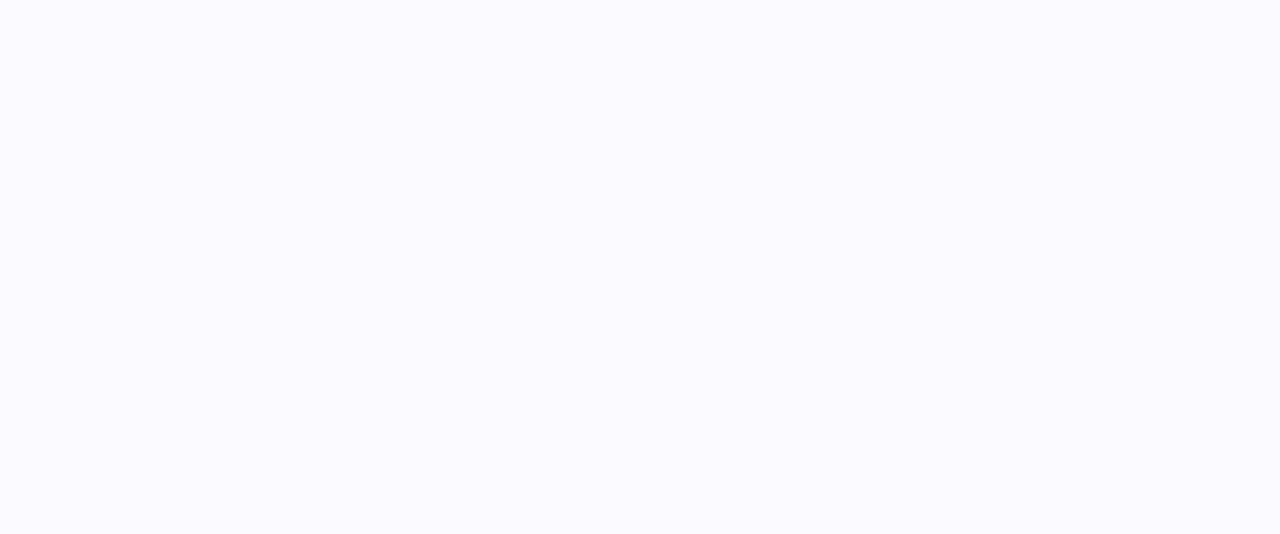
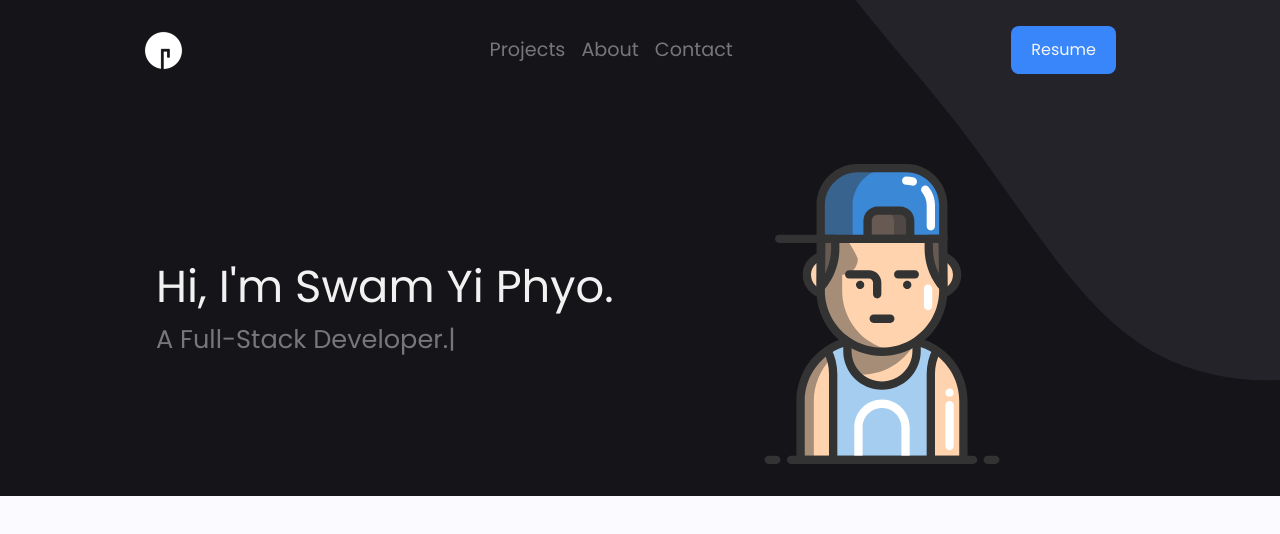
Before and after one commit to fisheeesh/portfolio_v1, a React (Vite) app: page / in a window 1280 px wide. Shown: the top 534 px of the page. Built offline with nearby package versions, Linux system fonts and the light colour scheme.

Commit message:
hero section completed

```diff
--- a/package.json
+++ b/package.json
@@ -16,6 +16,7 @@
     "@tailwindcss/vite": "^4.1.5",
     "framer-motion": "^12.10.0",
     "react": "^19.0.0",
+    "react-animate-on-scroll": "^2.1.9",
     "react-dom": "^19.0.0",
     "react-icons": "^5.5.0",
     "react-router-dom": "^7.5.3",
--- a/src/components/DropDown/DropDown.jsx
+++ b/src/components/DropDown/DropDown.jsx
@@ -13,7 +13,7 @@ function Dropdown({ isOpen, toggle }) {
                 onClick={toggle}
             />
 
-            <div className="flex flex-col items-center justify-center mt-[2rem] space-y-8">
+            <div className="flex flex-col items-center justify-center space-y-8">
                 <ScrollLink
                     to="projects"
                     className="text-white text-[1.7rem] cursor-pointer hover:text-gray-400"
--- a/src/components/Header/Header.jsx
+++ b/src/components/Header/Header.jsx
@@ -0,0 +1,40 @@
+import { Link as ScrollLink } from "react-scroll";
+import { FaBars } from "react-icons/fa";
+
+export default function Header({ toggle }) {
+    return (
+        <div className='Container p-0'>
+            <nav className='bg-transparent h-[100px] flex items-center justify-between z-[10]'>
+                <div>
+                    <img
+                        className='w-[47px] h-[47px]'
+                        src="/logo.png"
+                        alt="logo"
+                    />
+                </div>
+                <div className="flex items-center -mr-6 space-x-[1rem] max-md:hidden">
+                    <ScrollLink to="projects" className="text-[#777779] flex text-[1.2rem] items-center h-full cursor-pointer hover:text-[#f6f6f6]">
+                        Projects
+                    </ScrollLink>
+                    <ScrollLink to="about" className="text-[#777779] flex text-[1.2rem] items-center h-full cursor-pointer hover:text-[#f6f6f6]">
+                        About
+                    </ScrollLink>
+                    <ScrollLink to="contact" className="text-[#777779] flex text-[1.2rem] items-center h-full cursor-pointer hover:text-[#f6f6f6]">
+                        Contact
+                    </ScrollLink>
+                </div>
+                <div className="flex items-center mr-6 max-md:hidden">
+                    <a
+                        className="btn PrimaryBtn"
+                        href="https://www.linkedin.com/in/syp-dev/"
+                        target="_blank"
+                        rel="noopener noreferrer"
+                    >
+                        Resume
+                    </a>
+                </div>
+                <FaBars onClick={toggle} className="hidden text-white text-[1.8rem] cursor-pointer max-md:block" />
+            </nav>
+        </div>
+    )
+}
--- a/src/components/Hero/Hero.jsx
+++ b/src/components/Hero/Hero.jsx
@@ -1,5 +1,9 @@
-import React, { useState } from 'react'
+import { useState } from 'react';
+import ScrollAnimation from 'react-animate-on-scroll';
+import { TypeAnimation } from 'react-type-animation';
 import DropDown from '../DropDown/DropDown';
+import Header from '../Header/Header';
+import { Link as LinkScroll } from "react-scroll";
 
 export default function Hero() {
     const [isOpen, setIsOpen] = useState(false);
@@ -7,12 +11,101 @@ export default function Hero() {
     const [showScrollDown, setShowScrollDown] = useState(false);
 
     const toggle = () => {
-        setIsOpen(prev => !prev);
+        setIsOpen(!isOpen);
     };
 
     return (
         <main>
             <DropDown isOpen={isOpen} toggle={toggle} />
+            <Header toggle={toggle} />
+            <div className='hero-container pb-8 pt-16 pr-4 pl-4 mx-auto flex flex-col'>
+                <div className='flex flex-row hero-wrapper'>
+                    <div className='hero-left'>
+                        <ScrollAnimation animateIn="fadeIn" >
+                            <TypeAnimation
+                                cursor={false}
+                                sequence={[
+                                    'Hi, I\'m Swam Yi Phyo.',
+                                    () => setShowSubtitle(true)
+                                ]}
+                                speed={{ type: "keyStrokeDelayInMs", value: 150 }}
+                                wrapper="h1"
+                                repeat={0}
+                            />
+                            {showSubtitle &&
+                                <TypeAnimation
+                                    cursor={true}
+                                    sequence={[
+                                        500,
+                                        'A Full-Stack Developer.',
+                                        1000,
+                                        // 'A BCIT graduate.',
+                                        'I design and code beautifully simple things, and I love what I do.',
+                                        1000,
+                                        'A problem solver.',
+                                        1000,
+                                        'An innovative thinker.',
+                                        1000,
+                                        'A....',
+                                        1000,
+                                        'A.... cool guy?',
+                                        1000,
+                                        "Ok...",
+                                        1000,
+                                        "Ok...  I'm running out of ideas...",
+                                        1000,
+                                        "Uhh...",
+                                        1000,
+                                        "Uhh... you can scroll down to see my projects now...",
+                                        300,
+                                        () => setShowScrollDown(true),
+                                        1000,
+                                        "Seriously, my projects are really cool, go check them out!",
+                                        1000,
+                                        "You're uh...",
+                                        1000,
+                                        "You're uh... still here?",
+                                        1000,
+                                        "Ok, this has been fun, but I'm gonna restart the loop now...",
+                                        // 1000,
+                                        // "Or...",
+                                        // 1000,
+                                        // "Or... I could scroll you by force! Muahaha!",
+                                        1000,
+                                        "See ya! :)",
+                                        500,
+                                    ]}
+                                    speed={50}
+                                    deletionSpeed={65}
+                                    wrapper="h5"
+                                    repeat={Infinity}
+                                />
+                            }
+                        </ScrollAnimation>
+                    </div>
+                    <div className='flex-1 flex justify-center'>
+                        <ScrollAnimation animateIn="fadeIn">
+                            <img
+                                className='w-auto h-[300px]'
+                                src="/man-svgrepo-com.svg"
+                                alt="man-svgrepo"
+                            />
+                        </ScrollAnimation>
+                    </div>
+                </div>
+                {showScrollDown && <ScrollAnimation animateIn="flipInX" offset={0}>
+                    <LinkScroll className='scroll-down' to="projects" id="scrollDown">
+                        <div className='flex items-center text-[1.3rem] text-[#f6f6f6]'>
+                            Scroll down
+                            <img
+                                className='h-[35px] w-[35px] ml-1.5'
+                                src="/scroll-down.svg"
+                                alt="scroll-down"
+                            />
+                        </div>
+                    </LinkScroll>
+                </ScrollAnimation>}
+            </div>
         </main>
     )
 }
--- a/src/index.css
+++ b/src/index.css
@@ -121,7 +121,7 @@
 }
 
 .Container {
-    max-width: 1000px;
+    max-width: 1032px;
     padding-right: 1rem;
     padding-left: 1rem;
     width: 90%;
@@ -173,6 +173,61 @@
     margin-top: -1rem;
 }
 
+.hero-left {
+    display: flex;
+    flex-direction: column;
+    justify-content: center;
+    align-items: flex-start;
+    text-align: left;
+    flex: 1;
+
+    h1 {
+        font-size: 2.8rem;
+        color: #f6f6f6;
+        opacity: 0.98;
+        font-weight: 400;
+    }
+
+    h5 {
+        font-size: 1.6rem;
+        color: rgb(119, 119, 121);
+        margin-bottom: 1rem;
+        font-weight: 400;
+    }
+
+    p {
+        font-size: 17px;
+        color: #f6f6f6;
+        opacity: 0.85;
+    }
+
+    @media screen and (max-width: 992px) {
+        text-align: center;
+        align-items: center;
+        margin-bottom: 2rem;
+
+        h5 {
+            min-height: 5rem;
+        }
+    }
+}
+
+.scroll-down {
+    display: flex;
+    justify-content: flex-start;
+    cursor: pointer;
+    position: absolute;
+
+
+    animation: scrollAnimation 2s linear 0s infinite;
+
+    @media screen and (max-width: 992px) {
+        position: relative;
+        justify-content: center;
+        margin-top: 2rem;
+    }
+}
+
 
 
 /* ------------------------------------ Media for Container */
@@ -181,3 +236,51 @@
         padding: 0;
     }
 }
+
+@media (min-width: 576px) {
+    .hero-container {
+        max-width: 540px;
+    }
+}
+
+@media (min-width: 768px) {
+    .hero-container {
+        max-width: 720px;
+    }
+}
+
+@media (min-width: 992px) {
+    .hero-container {
+        max-width: 960px;
+    }
+}
+
+@media (min-width: 1200px) {
+    .hero-container {
+        max-width: 1000px;
+    }
+}
+
+@media screen and (max-width: 992px) {
+    .hero-warpper {
+        flex-direction: column;
+    }
+}
+
+@keyframes scrollAnimation {
+    0%,
+    20%,
+    50%,
+    80%,
+    100% {
+        transform: translateY(0);
+    }
+
+    40% {
+        transform: translateY(-20px);
+    }
+
+    60% {
+        transform: translateY(-10px);
+    }
+}
```
Also changed, not shown: 1 other file (tests, documents, lock files or other folders).
